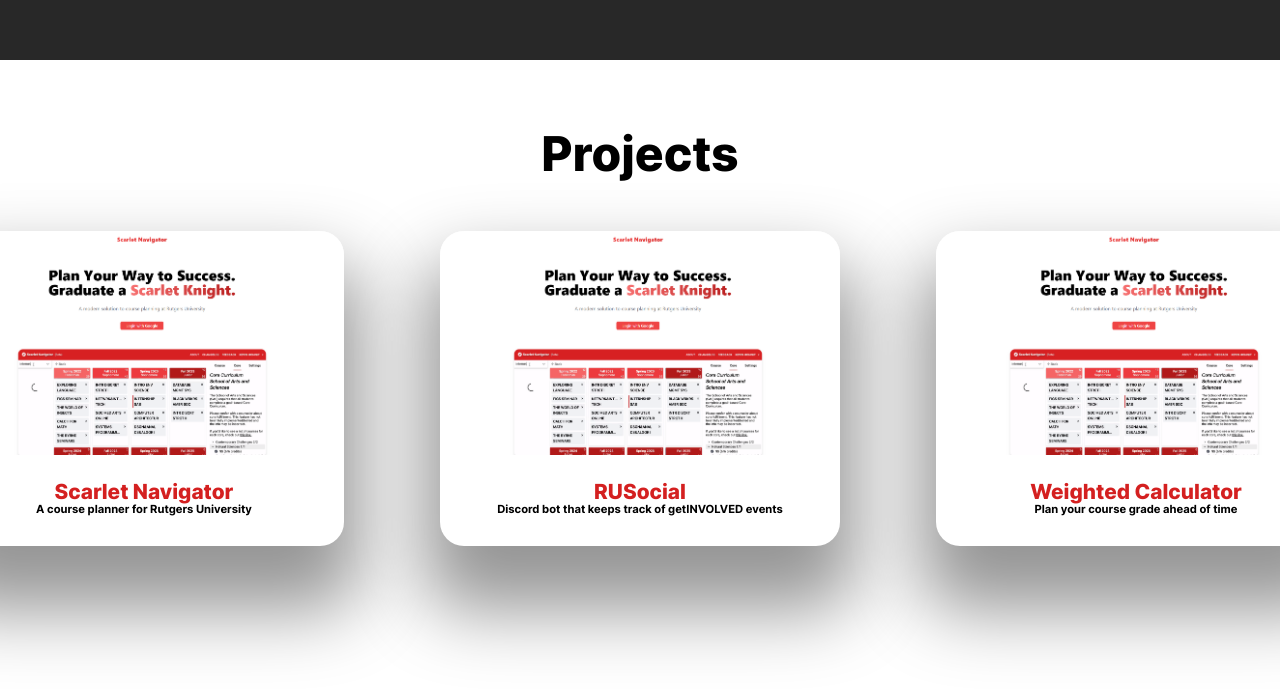
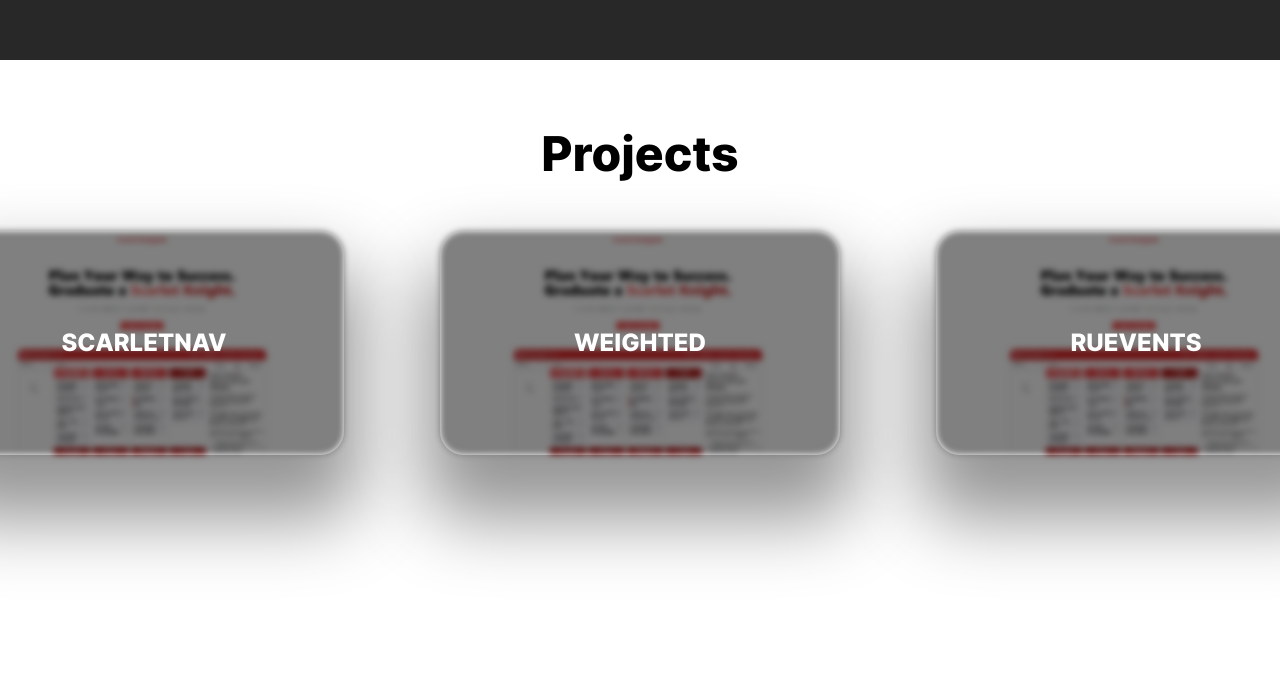
Before and after one commit to openscarletorg/openscarlet.org, a React (Create React App) app: page / in a window 1280 px wide. Shown: the part 611-1300 px from the top of the page. After the commit the page ends 1274 px from the top, so only its background shows below. Built offline with nearby package versions, Linux system fonts and the light colour scheme.

Commit message:
Edit the project card a bit

```diff
--- a/src/Projects.js
+++ b/src/Projects.js
@@ -1,29 +1,27 @@
 import scarletnavImg from './images/scarletnav.png'
+import githubIcon from './icons/github.svg'
 
 export default function Projects() {
     return <div className="projectsRoot">
         <h1>Projects</h1>
         <div className="projects">
             <div className="project">
+                <div className="info">
+                    <h2>ScarletNav</h2>
+                </div>
                 <img src={scarletnavImg} alt="scarletnav"/>
-                <div className="info">
-                    <h2>Scarlet Navigator</h2>
-                    <p>A course planner for Rutgers University</p>
-                </div>
             </div>
             <div className="project">
+                <div className="info">
+                    <h2>Weighted</h2>
+                </div>
                 <img src={scarletnavImg} alt="scarletnav"/>
-                <div className="info">
-                    <h2>RUSocial</h2>
-                    <p>Discord bot that keeps track of getINVOLVED events</p>
-                </div>
             </div>
             <div className="project">
+                <div className="info">
+                    <h2>RUEvents</h2>
+                </div>
                 <img src={scarletnavImg} alt="scarletnav"/>
-                <div className="info">
-                    <h2>Weighted Calculator</h2>
-                    <p>Plan your course grade ahead of time</p>
-                </div>
             </div>
         </div>
     </div>
--- a/src/styles.css
+++ b/src/styles.css
@@ -82,31 +82,37 @@
 }
 
 
-.project {
+div.project {
     border-radius: 1.5rem;
     margin: 3rem;
+    text-transform: uppercase;
     background-color: white;
     box-shadow: 0 3rem 4.5rem 1rem rgb(149, 149, 149);
+    position: relative;
 }
 
-.project img {
+div.info {
+    width: 100%;
+    height: 100%;
+    display: flex;
+    justify-content: center;
+    align-items: center;
+    padding: 0;
+    z-index: 100;
+    position: absolute;
+    color: white;
+    transition: 0.5s;
+}
+
+div.info:hover {
+    font-size: 1.5rem;
+}
+
+div.project img {
     border-radius: 1.5rem;
     object-fit: fill;
     width: 25rem;
     height: 14rem;
     object-fit: cover;
+    filter: blur(0.2rem) brightness(50%);
 }
-
-.project h2 {
-    color: #d42020;
-    font-size: 1.3rem;
-}
-
-.project p {
-    font-size: 0.7rem;
-}
-
-.info {
-    text-align: center;
-    margin: 2.3rem;
-}
```
Also changed, not shown: src/icons/github.svg (added).
